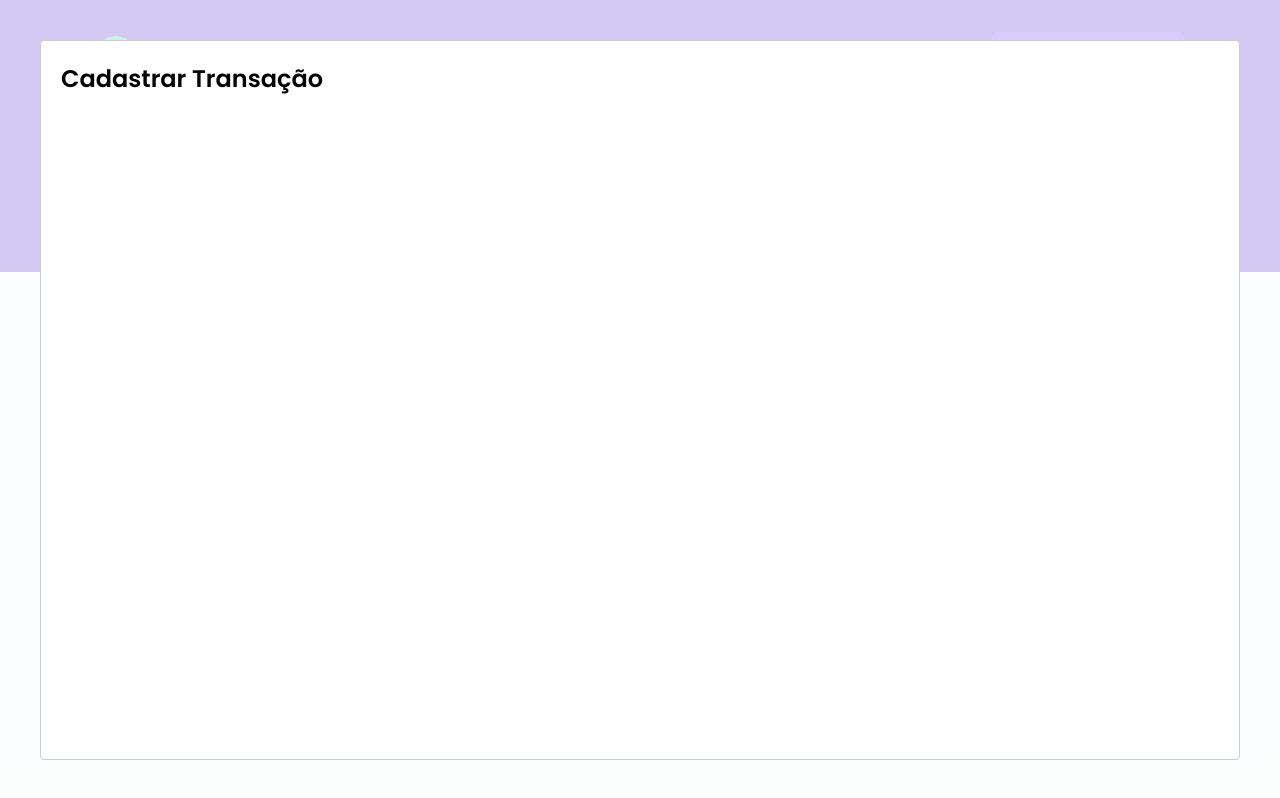
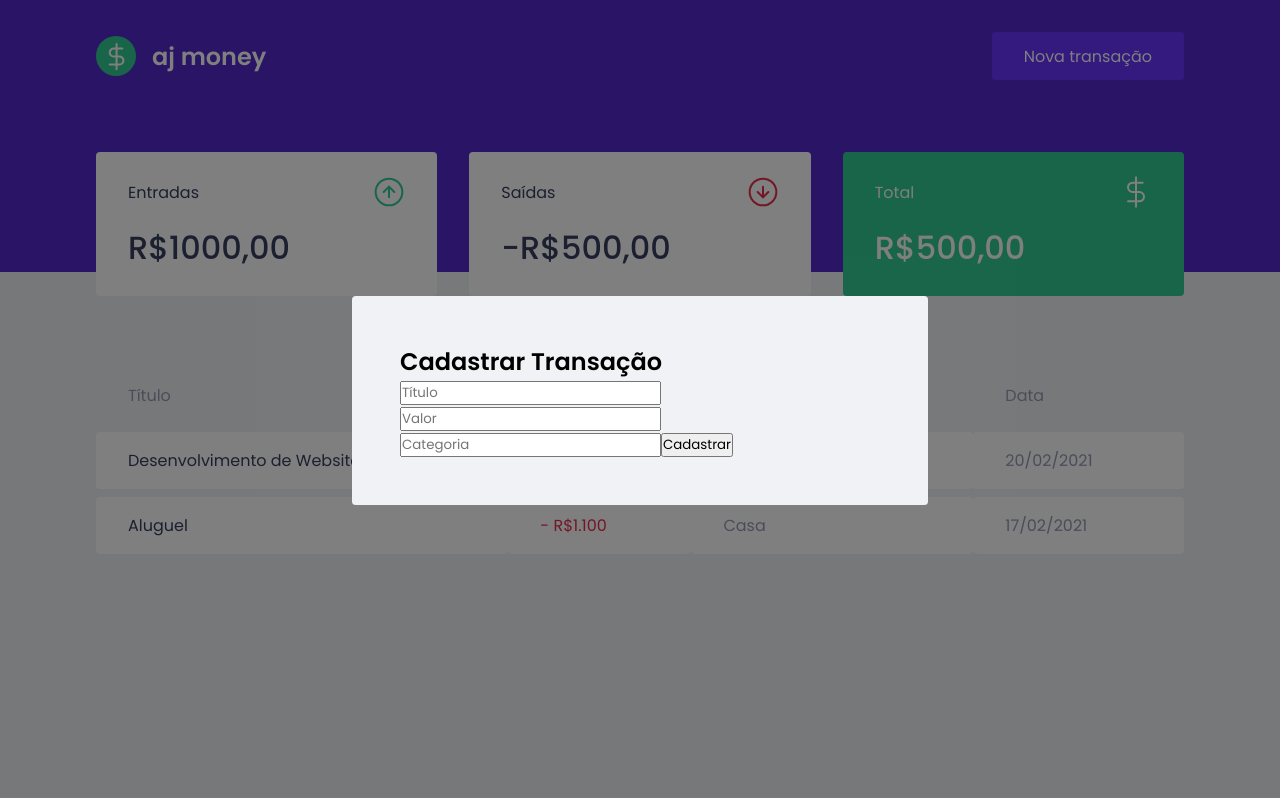
Before and after one commit to adormundo/ajmoney, a React (Create React App) app: page / in a window 1280 px wide. Both pictures are taken after a click on the button "Nova transação". Built offline with nearby package versions, Linux system fonts and the light colour scheme; no server answers; what miragejs would draw is missing.

Commit message:
remake modal style

```diff
--- a/src/components/NewTransactionModal/index.tsx
+++ b/src/components/NewTransactionModal/index.tsx
@@ -1,17 +1,30 @@
 import Modal from 'react-modal';
+import { Container } from './styles';
 
 interface NewTransactionModalProps {
   isOpen: boolean;
   onRequestClose: () => void;
 }
 
-export function NewTransactionModal({isOpen, onRequestClose}: NewTransactionModalProps) {
+export function NewTransactionModal({
+  isOpen,
+  onRequestClose,
+}: NewTransactionModalProps) {
   return (
     <Modal
-        isOpen={isOpen}
-        onRequestClose={onRequestClose}
-      >
+      isOpen={isOpen}
+      onRequestClose={onRequestClose}
+      overlayClassName="react-modal-overlay"
+      className="react-modal-content"
+    >
+      <Container>
         <h2>Cadastrar Transação</h2>
-      </Modal>
-  )
+
+        <input placeholder="Título" />
+        <input type="number" placeholder="Valor" />
+        <input placeholder="Categoria" />
+        <button type="submit">Cadastrar</button>
+      </Container>
+    </Modal>
+  );
 }
--- a/src/components/NewTransactionModal/styles.ts
+++ b/src/components/NewTransactionModal/styles.ts
@@ -1,3 +1,3 @@
 import styled from "styled-components";
 
-export const Container = styled.div``;
+export const Container = styled.form``;
--- a/src/styles/global.ts
+++ b/src/styles/global.ts
@@ -53,4 +53,26 @@
     opacity: 0.6;
     cursor: not-allowed;
   }
+
+  .react-modal-overlay{
+    background: rgba(0, 0, 0, 0.5);
+    position: fixed;
+    top: 0;
+    bottom: 0;
+    right: 0;
+    left: 0;
+
+    display: flex;
+    align-items: center;
+    justify-content: center;
+  }
+
+  .react-modal-content{
+    width: 100%;
+    max-width: 576px;
+    background: var(--background);
+    padding: 3rem;
+    position: relative;
+    border-radius: 0.24rem;
+  }
 `;
```
